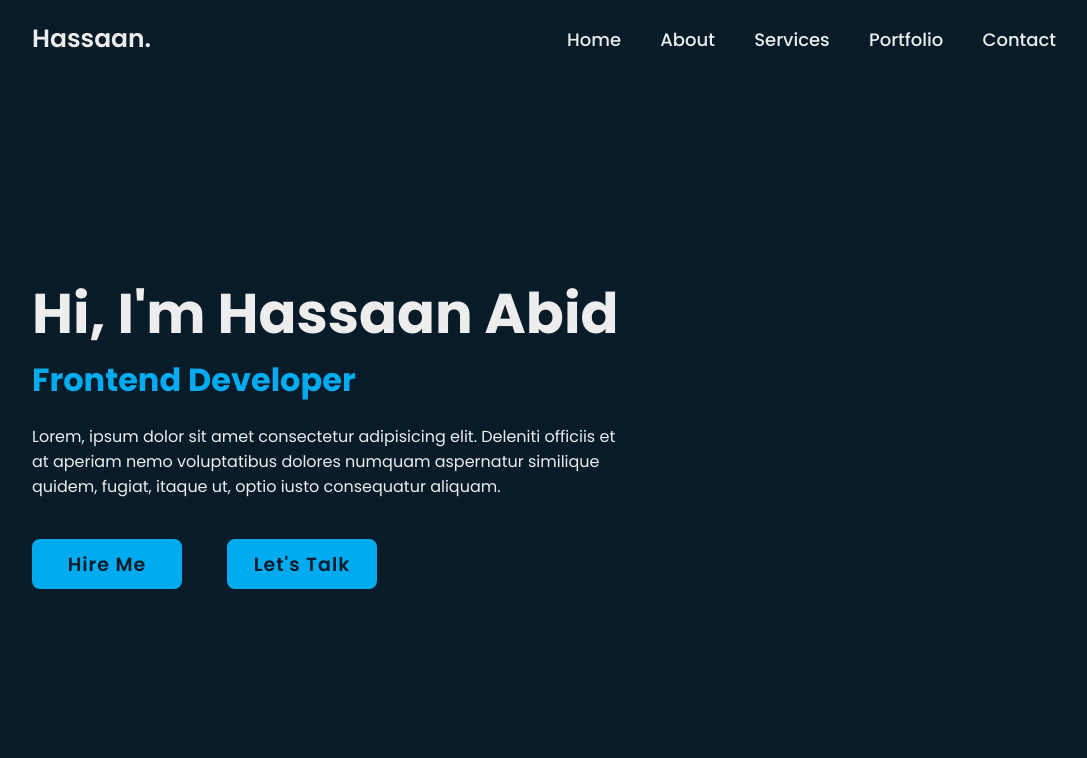
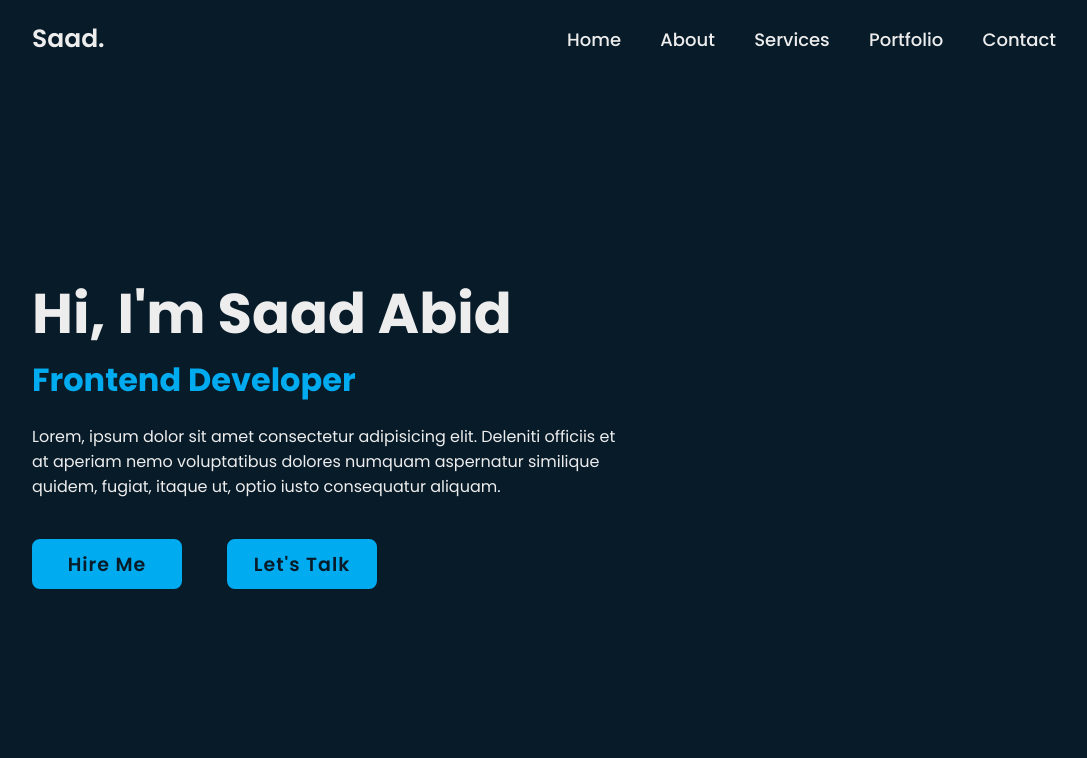
Before and after one commit to kinghassaan7/Saad-Portfolio, a plain HTML site: page index.html in a window 1280 px wide. Shown: the top 758 px of the page, without its empty margins (96-1183 px from the left). Drawn offline with nearby package versions, Linux system fonts and the light colour scheme.

Commit message:
Update index.html
my name

```diff
--- a/index.html
+++ b/index.html
@@ -10,7 +10,7 @@
 <body>
 
     <header class="header">
-        <a href="#" class="logo">Hassaan.</a>
+        <a href="#" class="logo">Saad.</a>
 
         <nav class="navbar">
             <a href="#">Home</a>
@@ -23,7 +23,7 @@
 
     <section class="home">
         <div class="home-content">
-            <h1>Hi, I'm Hassaan Abid</h1>
+            <h1>Hi, I'm Saad Abid</h1>
             <h3>Frontend Developer</h3>
             <p>Lorem, ipsum dolor sit amet consectetur adipisicing elit. Deleniti officiis et at aperiam nemo voluptatibus dolores numquam aspernatur similique quidem, fugiat, itaque ut, optio iusto consequatur aliquam.</p>
         <div class="btn-box">
```
